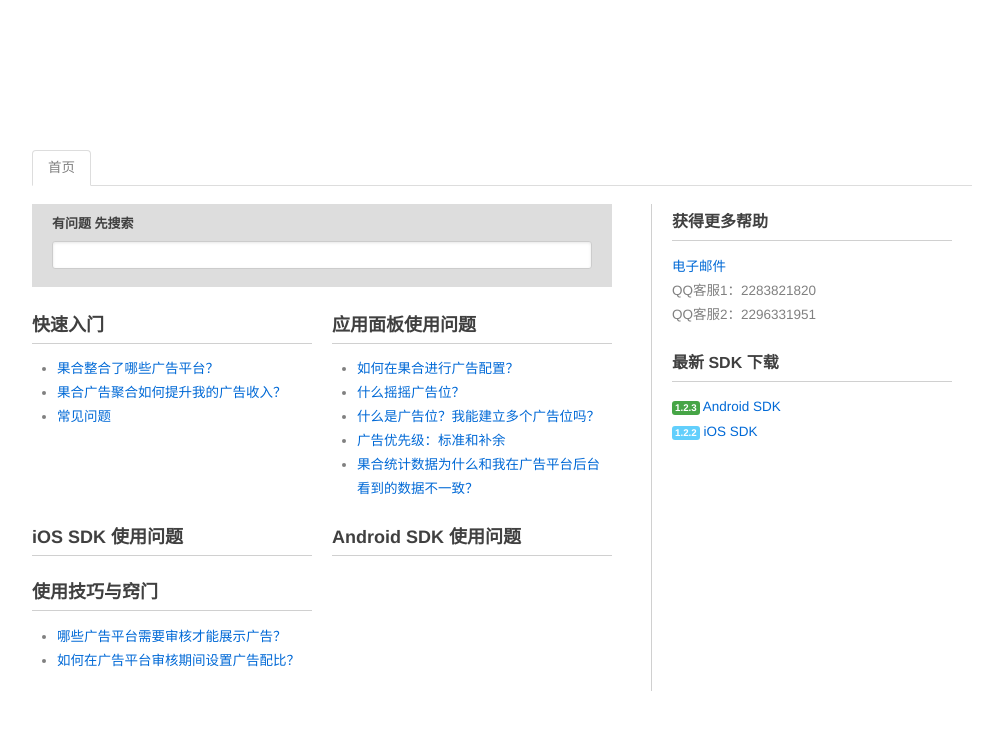
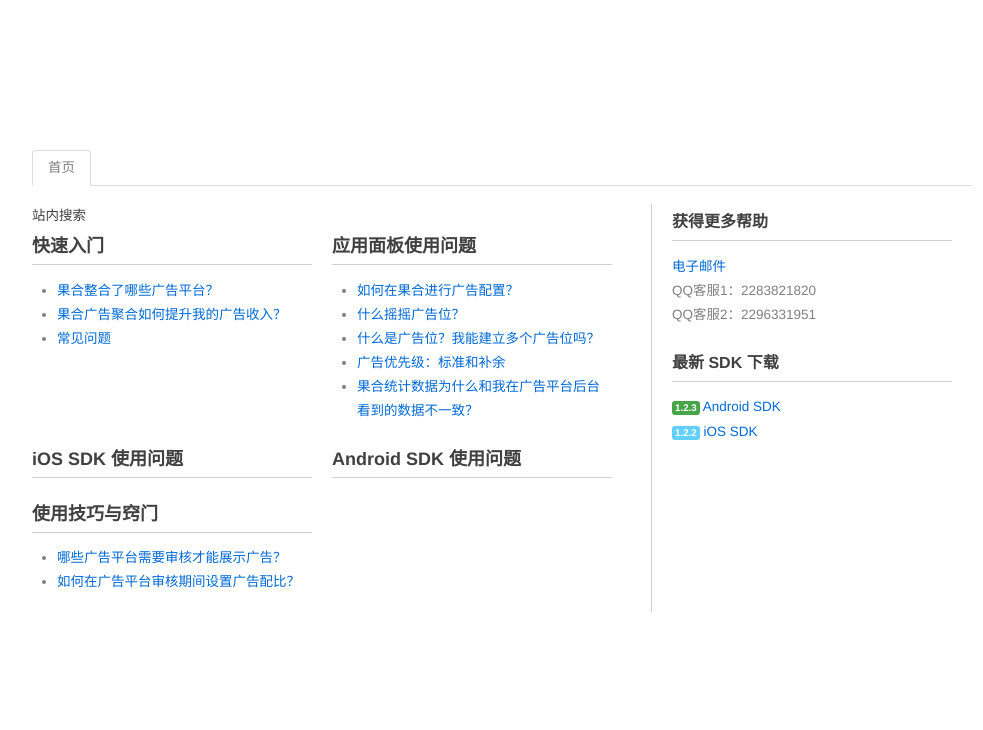
Before and after one commit to guohe/guohe-help, a Jekyll site: the page built from index.html, in a window 1280 px wide. Shown: the top 730 px of the page, without its empty margins (138-1121 px from the left). Built offline with Jekyll 4.4.1, drawn with Linux system fonts in a browser that asks for light colours; nearby versions of some CDN libraries; Markdown is read by kramdown in place of the engine named in the settings; comment, search, counter and statistics services are not loaded.

Commit message:
minor changes

```diff
--- a/css/style.css
+++ b/css/style.css
@@ -18,16 +18,6 @@
 
 .main ul {
 	margin-top: 1em;
-}
-
-.search {
-	background-color: #ddd;
-	padding-top: 10px;
-	margin-bottom: 20px;
-}
-
-.search input {
-	margin-top: .5em;
 }
 
 .post h1 {
--- a/index.html
+++ b/index.html
@@ -4,12 +4,18 @@
 ---
 
 <div class="row">
-	<div class="span10 search">
-		<form method="post" action="http://google.com/" class="form-stacked">
-			<label for="sitesearch">有问题 先搜索</label>
-			<input class="xxlarge" name="sitesearch" type="text" />
-		</form>
-	</div>
+	<div id="cse" class="span10">站内搜索</div>
+	<script src="http://www.google.com/jsapi" type="text/javascript"></script>
+	<script type="text/javascript">
+	  google.load('search', '1', {language : 'zh-CN', style : google.loader.themes.MINIMALIST});
+	  google.setOnLoadCallback(function() {
+	    var customSearchControl = new google.search.CustomSearchControl(
+	      '002341897268909402716:m_a8pexohtu');
+
+	    customSearchControl.setResultSetSize(google.search.Search.FILTERED_CSE_RESULTSET);
+	    customSearchControl.draw('cse');
+	  }, true);
+	</script>
 </div>
 
 <div class="row">
```
Also changed, not shown: 2 other files.
